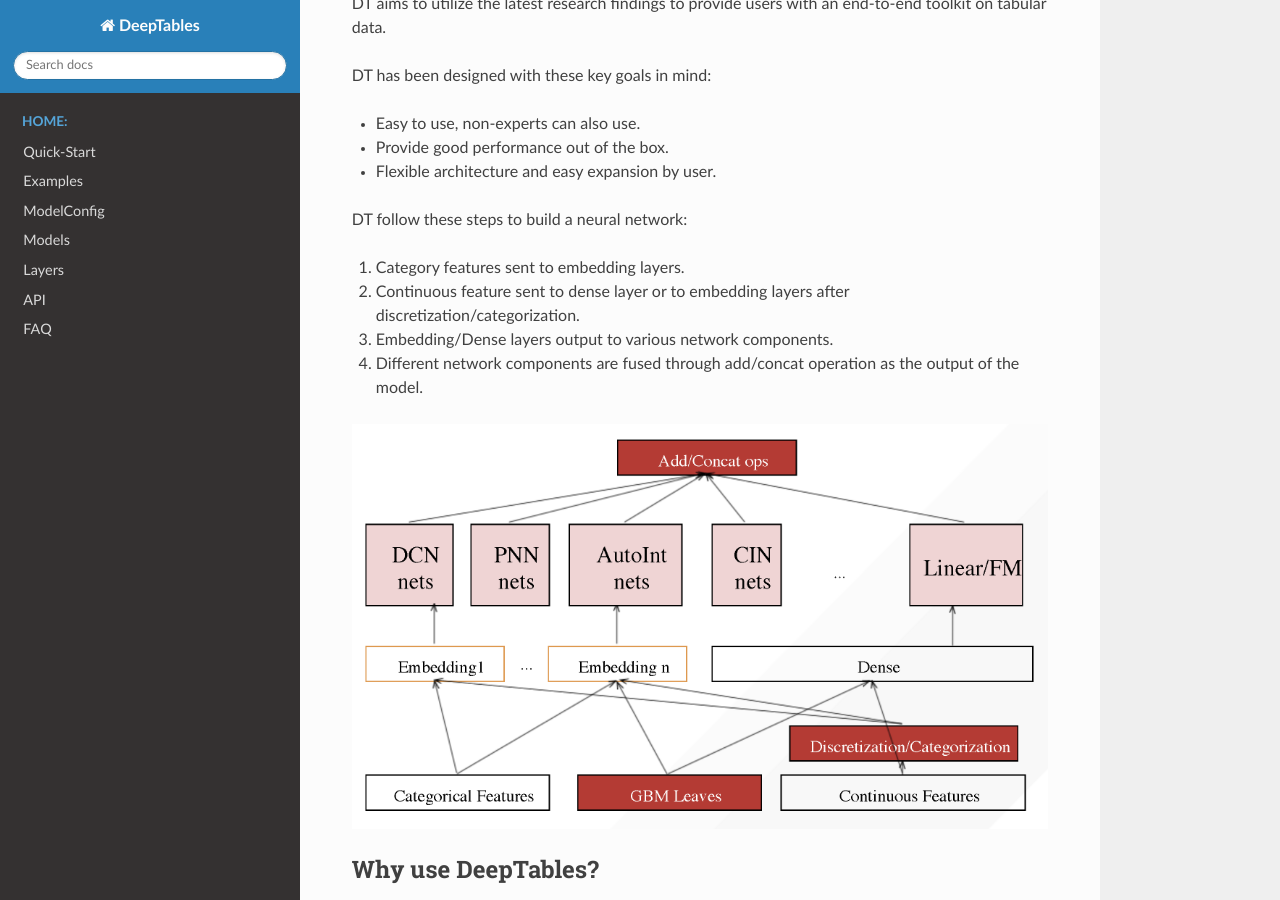
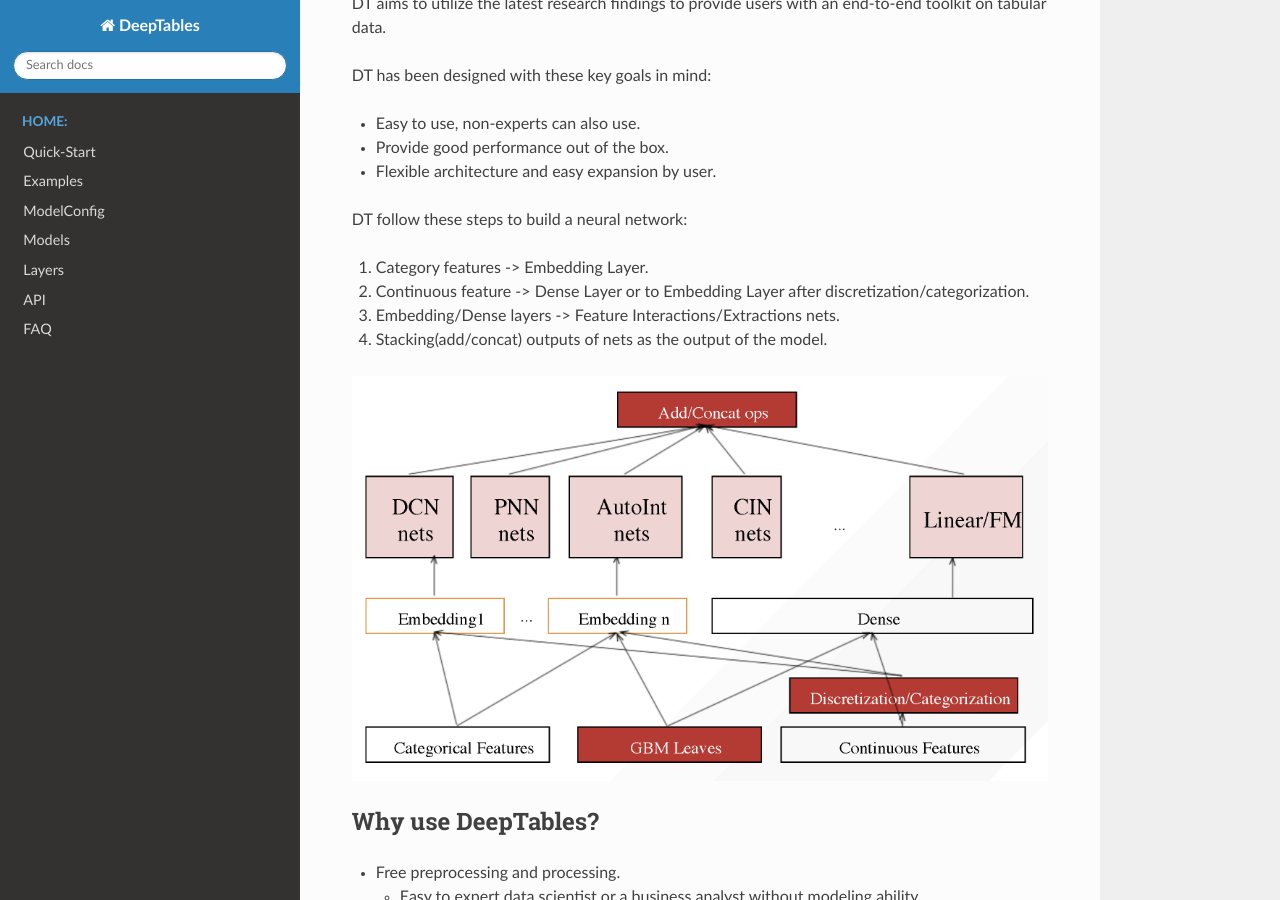
Before and after one commit to DataCanvasIO/DeepTables, a Sphinx documentation site: the page built from docs/source/index.rst, in a window 1280 px wide and 900 px high, scrolled down 640 px. Built offline with Sphinx 7.4.7 and the Read the Docs theme 2.0.0, drawn with Linux system fonts in a browser that asks for light colours.

Commit message:
Update docs

```diff
--- a/docs/source/index.rst
+++ b/docs/source/index.rst
@@ -25,10 +25,10 @@
 
 DT follow these steps to build a neural network:
 
-1. Category features sent to embedding layers.
-2. Continuous feature sent to dense layer or to embedding layers after discretization/categorization.
-3. Embedding/Dense layers output to various network components.
-4. Different network components are fused through add/concat operation as the output of the model.
+1. Category features -> Embedding Layer.
+2. Continuous feature -> Dense Layer or to Embedding Layer after discretization/categorization.
+3. Embedding/Dense layers -> Feature Interactions/Extractions nets.
+4. Stacking(add/concat) outputs of nets as the output of the model.
 
 .. image:: images/architecture.png
 
```
Also changed, not shown: docs/source/quick_start.md (+1 -1 lines), 1 other file.
